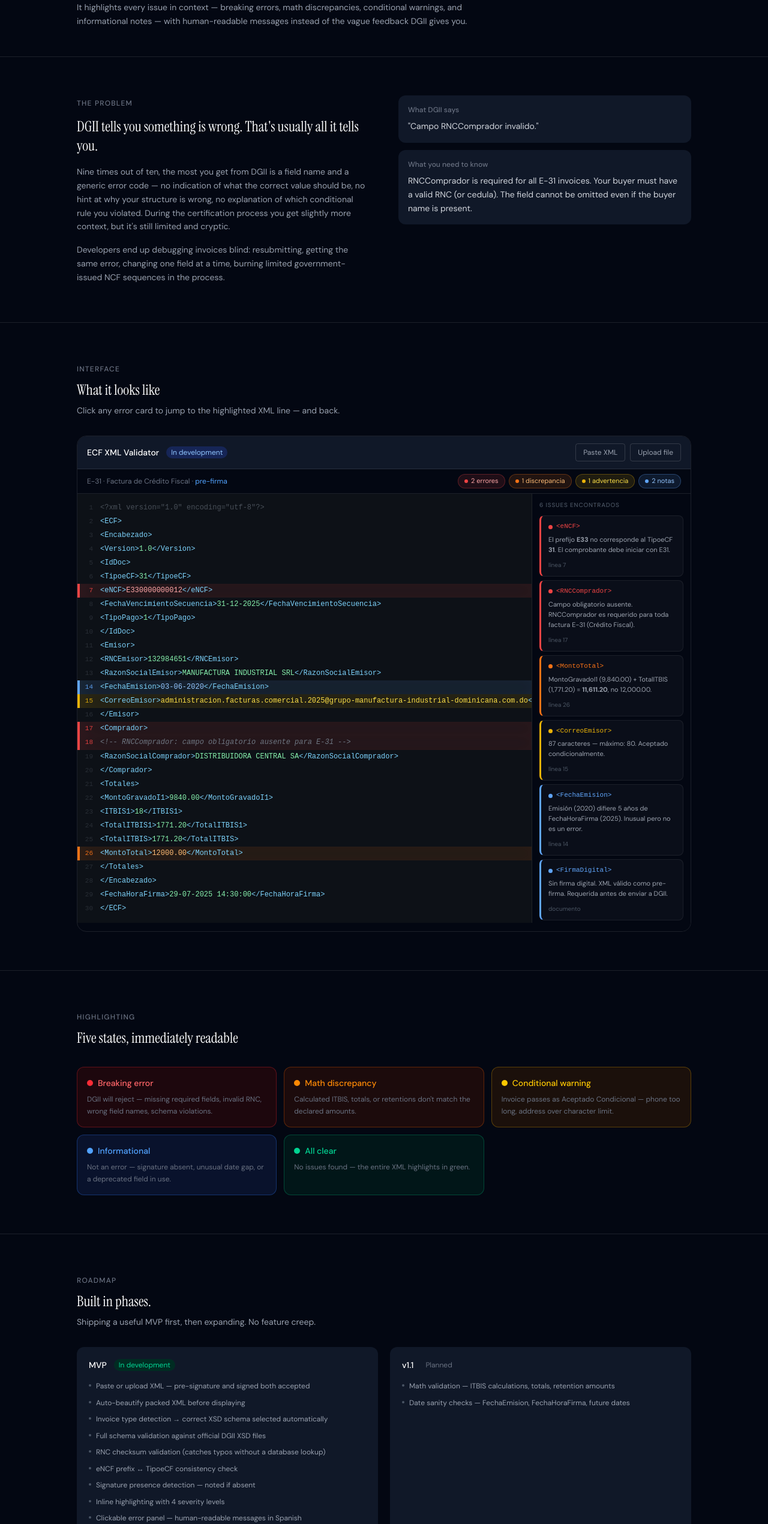
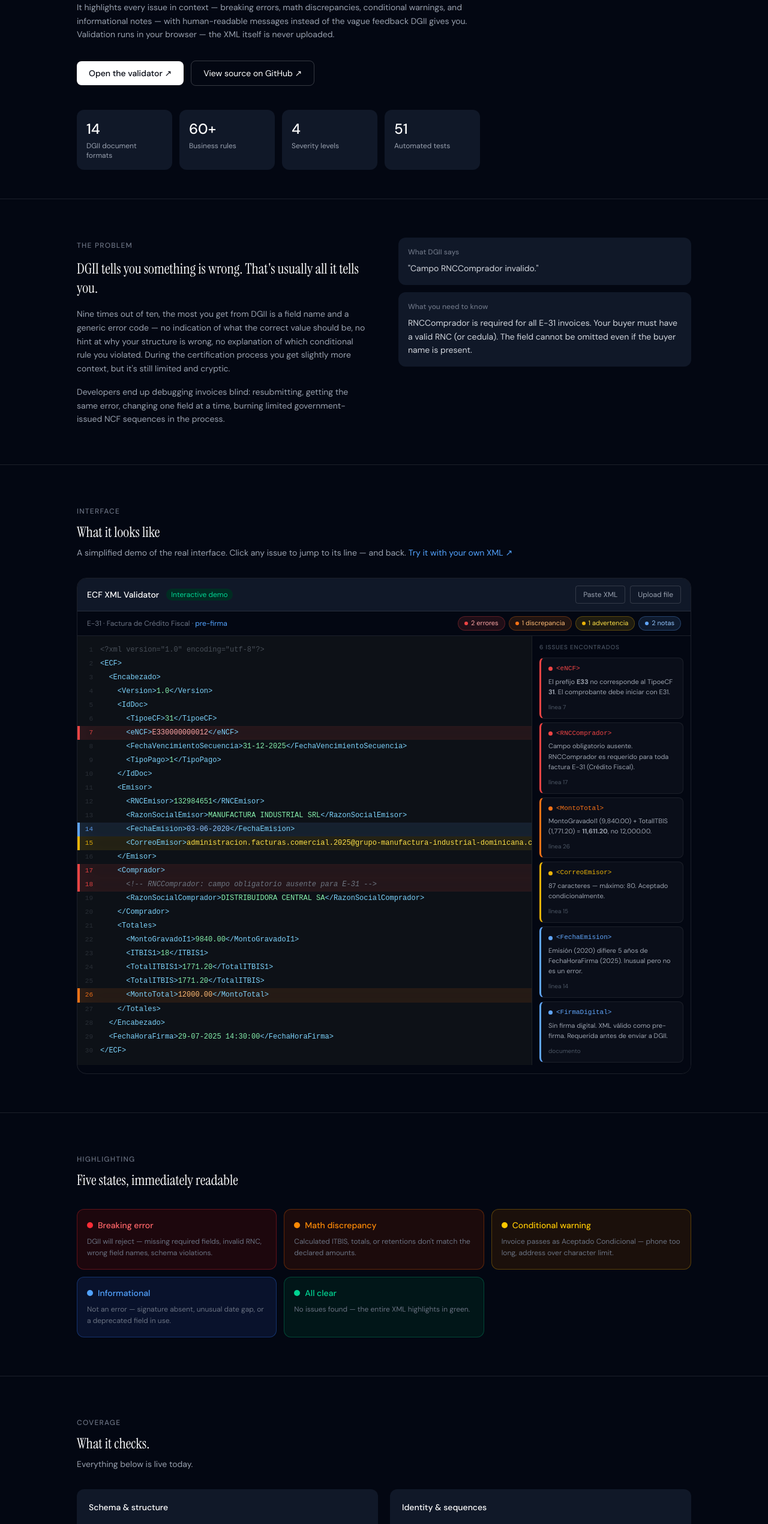
Before and after one commit to gary4gld/portfolio, a Next.js app: page /projects/ecf-validator in a window 1280 px wide. Shown: the part 239-2779 px from the top of the page at 60% size. Built offline with nearby package versions, Linux system fonts and the light colour scheme.

Commit message:
feat: present ECF validator as a live, shipped tool
Update the home card and detail page to reflect that the validator
is deployed, not in development: live/GitHub/case-study links,
60+ DGII rule coverage, a stats strip, and a responsive demo mockup.

```diff
--- a/app/page.tsx
+++ b/app/page.tsx
@@ -47,13 +47,17 @@ const projects = [
   {
     title: 'ECF XML Validator',
     employer: null,
-    badge: 'Open Source · In Development',
+    badge: 'Open Source · Live',
     badgeStyle: 'bg-emerald-950 text-emerald-400',
     description:
-      "A developer tool for validating Dominican Republic e-CF invoice XML against official DGII XSD schemas. Flags structural errors in red and recoverable warnings in yellow — so developers actually understand what's wrong, not just that something failed. Built because DGII's own tooling offers almost nothing in the way of actionable feedback.",
-    role: 'Personal project.',
-    tags: ['TypeScript', 'XSD / XML', 'npm package'],
-    links: [{ label: 'Learn more →', href: '/projects/ecf-validator' }],
+      "A free web tool that checks Dominican Republic e-CF invoice XML before it reaches DGII. It validates every document type against the official XSD schemas plus 60+ DGII business rules — math, conditional fields, RNC check digits, sequence and date logic — and explains each issue in plain Spanish, right on the offending line. Built because DGII's own feedback rarely tells you what's actually wrong.",
+    role: 'Personal project — rules engine, UI, and test suite.',
+    tags: ['TypeScript', 'Next.js', 'XSD / XML', 'Vitest'],
+    links: [
+      { label: 'Try it live ↗', href: 'https://ecf-validator.garydelacruz.dev' },
+      { label: 'How it works →', href: '/projects/ecf-validator' },
+      { label: 'Source on GitHub ↗', href: 'https://github.com/gary4gld/ecf-validator' },
+    ],
   },
 ]
 
@@ -376,7 +380,7 @@ export default function Home() {
             <span className="text-xs font-medium text-gray-500 uppercase tracking-widest">Projects</span>
             <h2 className="display text-2xl font-normal mt-3 mb-1">Things I&apos;ve built.</h2>
             <p className="text-gray-400 text-sm mb-10">
-              Production systems, not side projects collecting dust.
+              Production systems — and a side project that actually shipped.
             </p>
           </div>
 
@@ -418,8 +422,19 @@ export default function Home() {
                     ))}
                   </div>
 
-                  <div className="flex items-center gap-4 pt-4 border-t border-white/5">
-                    {project.links.map((link) => (
+                  <div className="flex flex-wrap items-center gap-x-4 gap-y-2 pt-4 border-t border-white/5">
+                    {project.links.map((link) =>
+                      link.href.startsWith('http') ? (
+                        <a
+                          key={link.label}
+                          href={link.href}
+                          target="_blank"
+                          rel="noopener noreferrer"
+                          className="text-xs text-blue-400 hover:text-blue-300 transition-colors"
+                        >
+                          {link.label}
+                        </a>
+                      ) : (
                         <Link
                           key={link.label}
                           href={link.href}
@@ -427,7 +442,8 @@ export default function Home() {
                         >
                           {link.label}
                         </Link>
-                    ))}
+                      )
+                    )}
                   </div>
                 </div>
               </div>
--- a/app/projects/ecf-validator/layout.tsx
+++ b/app/projects/ecf-validator/layout.tsx
@@ -1,7 +1,7 @@
 export const metadata = {
   title: 'ECF XML Validator — Gary De la Cruz',
   description:
-    'An open-source developer tool for validating Dominican Republic e-CF invoice XML against official DGII XSD schemas — with inline error highlighting and human-readable messages.',
+    'A free, open-source validator for Dominican Republic e-CF invoice XML — official DGII XSD schemas plus 60+ business rules, with inline highlighting and plain-language messages. Live at ecf-validator.garydelacruz.dev.',
 }
 
 export default function EcfValidatorLayout({
--- a/app/projects/ecf-validator/page.tsx
+++ b/app/projects/ecf-validator/page.tsx
@@ -61,54 +61,58 @@ const severities = [
   },
 ]
 
-// ── Roadmap ───────────────────────────────────────────────────────────────
+// ── What it checks (shipped) ──────────────────────────────────────────────
 
-const phases = [
+const capabilities = [
   {
-    label: 'MVP',
-    status: 'In development',
-    statusStyle: 'bg-emerald-950 text-emerald-400',
+    label: 'Schema & structure',
     items: [
-      'Paste or upload XML — pre-signature and signed both accepted',
-      'Auto-beautify packed XML before displaying',
-      'Invoice type detection → correct XSD schema selected automatically',
-      'Full schema validation against official DGII XSD files',
-      'RNC checksum validation (catches typos without a database lookup)',
-      'eNCF prefix ↔ TipoeCF consistency check',
-      'Signature presence detection — noted if absent',
-      'Inline highlighting with 4 severity levels',
-      'Clickable error panel — human-readable messages in Spanish',
+      'Official DGII XSD validation for all 10 e-CF types, the RFCE summary, and the ARECF / ACECF / ANECF response documents',
+      'Document type detected automatically — the right schema is picked for you',
+      'Packed or minified XML is beautified before display',
     ],
   },
   {
-    label: 'v1.1',
-    status: 'Planned',
-    statusStyle: 'bg-gray-900 text-gray-500',
+    label: 'Identity & sequences',
     items: [
-      'Math validation — ITBIS calculations, totals, retention amounts',
-      'Date sanity checks — FechaEmision, FechaHoraFirma, future dates',
+      'RNC and cédula check-digit validation, plus a live taxpayer lookup',
+      'eNCF prefix ↔ TipoeCF consistency',
+      'Province and municipality codes checked against DGII tables',
     ],
   },
   {
-    label: 'v1.2',
-    status: 'Planned',
-    statusStyle: 'bg-gray-900 text-gray-500',
+    label: 'Math',
     items: [
-      'Full conditional field logic — required-if rules by invoice type and buyer category',
-      'Field documentation on hover — the DGII spec for each field, inline',
+      'ITBIS rates, subtotals, additional taxes and MontoTotal recalculated and compared with the declared amounts',
+      'Export totals for E-46 (CIF = FOB + insurance + freight + other costs)',
+      'Foreign-currency (OtraMoneda) conversions verified',
     ],
   },
   {
-    label: 'v2',
-    status: 'Planned',
-    statusStyle: 'bg-gray-900 text-gray-500',
+    label: 'Business rules & dates',
     items: [
-      'Signature integrity verification — validate the cryptographic signature, not just its presence',
-      'Batch mode — validate multiple XMLs at once',
-      'Exportable error report',
+      '60+ DGII business rules — required-if fields and sections forbidden by invoice type',
+      'Future FechaHoraFirma detection, with a hint when a UTC / GMT-4 mismatch is the likely cause',
+      'Digital signature presence detected — pre-signature and signed XML both accepted',
     ],
   },
 ]
+
+const stats = [
+  { num: '14', label: 'DGII document formats' },
+  { num: '60+', label: 'Business rules' },
+  { num: '4', label: 'Severity levels' },
+  { num: '51', label: 'Automated tests' },
+]
+
+const nextUp = [
+  'Cryptographic signature verification — not just presence',
+  'Batch mode for validating many XMLs at once',
+  'Exportable error reports',
+]
+
+const LIVE_URL = 'https://ecf-validator.garydelacruz.dev'
+const REPO_URL = 'https://github.com/gary4gld/ecf-validator'
 
 // ── Validator mockup component ─────────────────────────────────────────────
 // Static shell rendered by React; content injected by useEffect after mount.
@@ -236,7 +240,7 @@ function ValidatorMockup() {
           const attrs = eid
             ? `data-lid="${eid}" style="display:flex;cursor:pointer;${ls}"`
             : `style="display:flex;${ls}"`
-          return `<div ${attrs}><span style="width:34px;min-width:34px;text-align:right;padding-right:12px;color:${nc};font-size:11px;opacity:${s ? 0.9 : 0.45};user-select:none;padding-top:1px">${n}</span><span style="flex:1;min-width:0;white-space:nowrap;overflow:hidden;color:#e6edf3;padding-right:10px">${colorize(text, sev)}</span></div>`
+          return `<div ${attrs}><span style="width:34px;min-width:34px;text-align:right;padding-right:12px;color:${nc};font-size:11px;opacity:${s ? 0.9 : 0.45};user-select:none;padding-top:1px">${n}</span><span style="flex:1;min-width:0;white-space:pre;color:#e6edf3;padding-right:16px">${colorize(text, sev)}</span></div>`
         })
         .join('')
 
@@ -271,11 +275,11 @@ function ValidatorMockup() {
       <div className="flex items-center justify-between flex-wrap gap-2 px-4 py-3 border-b border-white/10 bg-gray-900">
         <div className="flex items-center gap-3">
           <span className="font-medium text-white">ECF XML Validator</span>
-          <span className="text-xs px-2 py-0.5 rounded-full bg-blue-950 text-blue-300">
-            In development
+          <span className="text-xs px-2 py-0.5 rounded-full bg-emerald-950 text-emerald-400">
+            Interactive demo
           </span>
         </div>
-        <div className="flex gap-2">
+        <div className="hidden sm:flex gap-2">
           {['Paste XML', 'Upload file'].map(label => (
             <button
               key={label}
@@ -297,22 +301,23 @@ function ValidatorMockup() {
       </div>
 
       {/* Split pane */}
-      <div className="flex items-start">
+      {/* Stacks on small screens; side by side from md up. The XML pane
+          scrolls horizontally on its own so long lines never widen the page. */}
+      <div className="flex flex-col md:flex-row md:items-start">
+        <div className="flex-1 min-w-0 overflow-x-auto border-b md:border-b-0 md:border-r border-white/[0.07] md:min-h-[680px]" style={{ background: '#0d1117' }}>
           <div
             ref={xmlRef}
-          className="flex-1 min-w-0 py-3 border-r border-white/[0.07]"
+            className="py-3 w-max min-w-full"
             style={{
               fontFamily: "'Courier New', Consolas, monospace",
               fontSize: '12px',
               lineHeight: '1.92',
-            background: '#0d1117',
-            minHeight: '680px',
             }}
           />
+        </div>
         <div
           ref={errRef}
-          className="py-3 px-3 bg-gray-950 shrink-0"
-          style={{ width: '264px', minHeight: '680px' }}
+          className="py-3 px-3 bg-gray-950 w-full md:w-[264px] md:shrink-0 md:min-h-[680px]"
         />
       </div>
     </div>
@@ -345,7 +350,7 @@ export default function EcfValidatorPage() {
         <div className="max-w-5xl mx-auto">
           <div className="flex items-center gap-3 mb-5">
             <span className="text-xs px-3 py-1 rounded-full bg-emerald-950 text-emerald-400">
-              Open Source · In Development
+              Open Source · Live
             </span>
             <span className="text-xs text-gray-600">Personal project</span>
           </div>
@@ -355,7 +360,34 @@ export default function EcfValidatorPage() {
             official DGII XSD schemas. It highlights every issue in context — breaking
             errors, math discrepancies, conditional warnings, and informational notes —
             with human-readable messages instead of the vague feedback DGII gives you.
+            Validation runs in your browser — the XML itself is never uploaded.
           </p>
+          <div className="flex flex-wrap items-center gap-3 mt-8">
+            <a
+              href={LIVE_URL}
+              target="_blank"
+              rel="noopener noreferrer"
+              className="px-5 py-2.5 bg-white text-gray-950 text-sm font-medium rounded-lg hover:bg-gray-100 transition-colors"
+            >
+              Open the validator ↗
+            </a>
+            <a
+              href={REPO_URL}
+              target="_blank"
+              rel="noopener noreferrer"
+              className="px-5 py-2.5 border border-white/20 text-sm text-white rounded-lg hover:bg-white/5 transition-colors"
+            >
+              View source on GitHub ↗
+            </a>
+          </div>
+          <div className="grid grid-cols-2 sm:grid-cols-4 gap-3 mt-10 max-w-2xl">
+            {stats.map(({ num, label }) => (
+              <div key={label} className="bg-gray-900 rounded-xl p-4">
+                <div className="text-2xl font-medium text-white">{num}</div>
+                <div className="text-xs text-gray-400 mt-1">{label}</div>
+              </div>
+            ))}
+          </div>
         </div>
       </header>
 
@@ -405,7 +437,10 @@ export default function EcfValidatorPage() {
             </span>
             <h2 className="display text-2xl font-normal mt-2">What it looks like</h2>
             <p className="text-gray-400 text-sm mt-2">
-              Click any error card to jump to the highlighted XML line — and back.
+              A simplified demo of the real interface. Click any issue to jump to its line — and back.{' '}
+              <a href={LIVE_URL} target="_blank" rel="noopener noreferrer" className="text-blue-400 hover:text-blue-300">
+                Try it with your own XML ↗
+              </a>
             </p>
           </div>
           <ValidatorMockup />
@@ -438,37 +473,45 @@ export default function EcfValidatorPage() {
         </div>
       </section>
 
-      {/* ── Roadmap ── */}
+      {/* ── What it checks ── */}
       <section className="py-16 px-6 border-b border-white/10">
         <div className="max-w-5xl mx-auto">
           <div className="mb-8">
             <span className="text-xs font-medium text-gray-500 uppercase tracking-widest">
-              Roadmap
+              Coverage
             </span>
-            <h2 className="display text-2xl font-normal mt-2">Built in phases.</h2>
+            <h2 className="display text-2xl font-normal mt-2">What it checks.</h2>
             <p className="text-gray-400 text-sm mt-2">
-              Shipping a useful MVP first, then expanding. No feature creep.
+              Everything below is live today.
             </p>
           </div>
           <div className="grid grid-cols-1 md:grid-cols-2 gap-5">
-            {phases.map(({ label, status, statusStyle, items }) => (
+            {capabilities.map(({ label, items }) => (
               <div key={label} className="bg-gray-900 rounded-xl p-5">
-                <div className="flex items-center gap-3 mb-4">
-                  <span className="text-sm font-medium text-white">{label}</span>
-                  <span className={`text-xs px-2 py-0.5 rounded-full ${statusStyle}`}>
-                    {status}
-                  </span>
+                <div className="text-sm font-medium text-white mb-4">{label}</div>
+                <ul className="space-y-2">
+                  {items.map(item => (
+                    <li key={item} className="flex items-start gap-2 text-xs text-gray-400 leading-relaxed">
+                      <span className="mt-1.5 w-1 h-1 rounded-full bg-emerald-500 shrink-0" />
+                      {item}
+                    </li>
+                  ))}
+                </ul>
+              </div>
+            ))}
+          </div>
+          <div className="mt-8">
+            <div className="text-xs font-medium text-gray-500 uppercase tracking-widest mb-3">
+              Next up
             </div>
             <ul className="space-y-2">
-                  {items.map(item => (
+              {nextUp.map(item => (
                 <li key={item} className="flex items-start gap-2 text-xs text-gray-400 leading-relaxed">
                   <span className="mt-1.5 w-1 h-1 rounded-full bg-gray-600 shrink-0" />
                   {item}
                 </li>
               ))}
             </ul>
-              </div>
-            ))}
           </div>
         </div>
       </section>
@@ -481,39 +524,33 @@ export default function EcfValidatorPage() {
               Open source
             </span>
             <h2 className="display text-2xl font-normal mt-3 mb-4">
-              Two things, one project.
+              Free to use. Free to read.
             </h2>
             <p className="text-gray-400 text-sm leading-relaxed">
-              The core validator logic will be published as a TypeScript npm package —
-              so other developers can integrate it into their own tooling without
-              depending on this interface. The web app is both a showcase of the
-              package and a standalone tool anyone can use.
+              The validator is a Next.js app written in TypeScript. Rules are organized by
+              category — format, math, conditional fields, sequences, registry — and a Vitest
+              suite runs valid and deliberately broken XML fixtures against the engine.
             </p>
           </div>
           <div className="space-y-3 mt-2">
             {[
-              { label: 'npm package', sub: 'Core validator — importable in any TypeScript project', tag: 'Coming soon' },
-              { label: 'Web interface', sub: 'This tool — open source on GitHub', tag: 'Coming soon' },
-            ].map(({ label, sub, tag }) => (
-              <div
+              { label: 'Web app', sub: 'ecf-validator.garydelacruz.dev', href: LIVE_URL },
+              { label: 'Source code', sub: 'github.com/gary4gld/ecf-validator', href: REPO_URL },
+            ].map(({ label, sub, href }) => (
+              <a
                 key={label}
-                className="flex items-center justify-between gap-4 border border-white/10 rounded-xl px-4 py-3"
+                href={href}
+                target="_blank"
+                rel="noopener noreferrer"
+                className="flex items-center justify-between gap-4 border border-white/10 rounded-xl px-4 py-3 hover:border-white/20 transition-colors"
               >
                 <div>
                   <div className="text-sm text-white font-medium">{label}</div>
-                  <div className="text-xs text-gray-500 mt-0.5">{sub}</div>
+                  <div className="text-xs text-gray-400 mt-0.5">{sub}</div>
                 </div>
-                <span className="text-xs text-gray-600 shrink-0">{tag}</span>
-              </div>
+                <span className="text-xs text-blue-400 shrink-0">Open ↗</span>
+              </a>
             ))}
-            <a
-              href="https://github.com/gary4gld"
-              target="_blank"
-              rel="noopener noreferrer"
-              className="flex items-center gap-3 text-sm text-gray-400 px-4 py-3 border border-white/10 rounded-xl hover:border-white/20 hover:text-white transition-colors"
-            >
-              GitHub — gary4gld
-            </a>
           </div>
         </div>
       </section>
```
Lines whose indentation alone changed are shown as unchanged.
